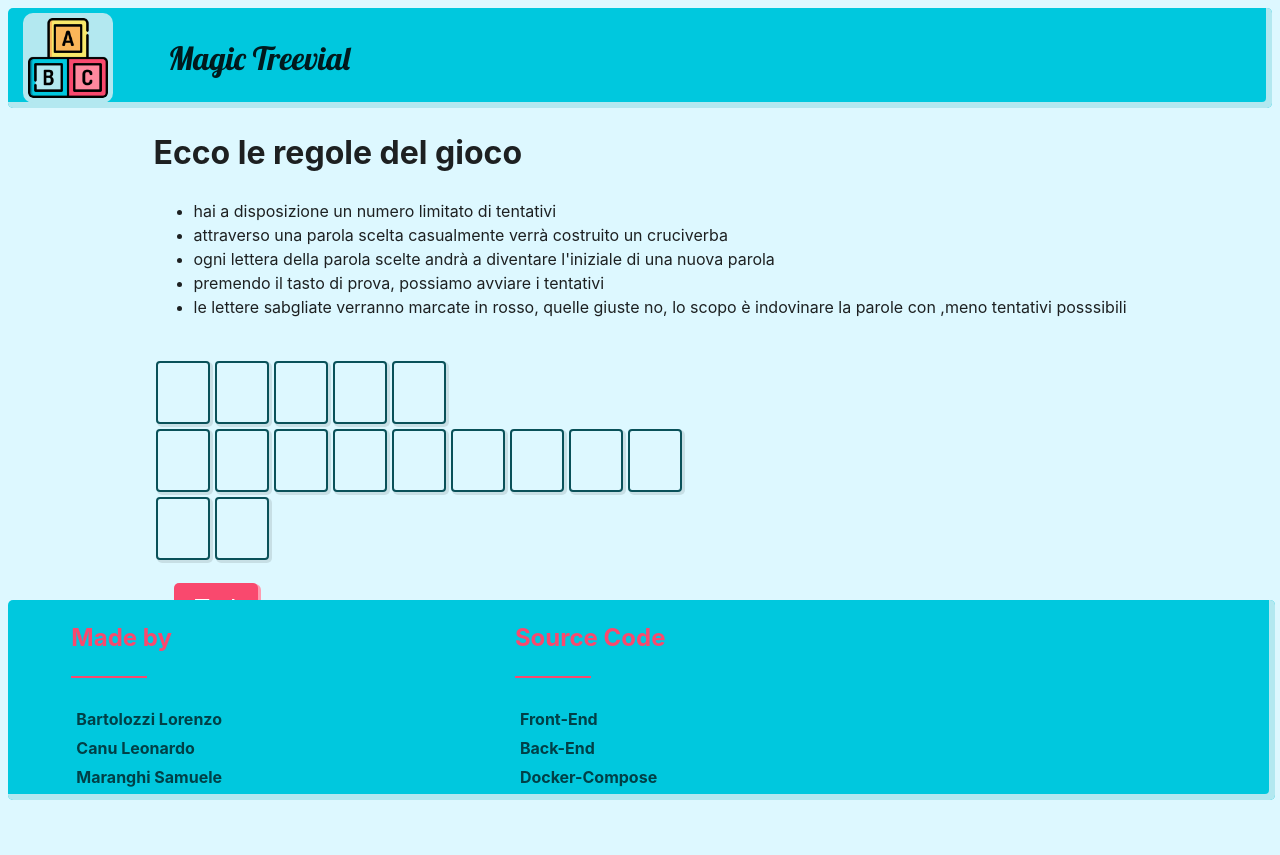
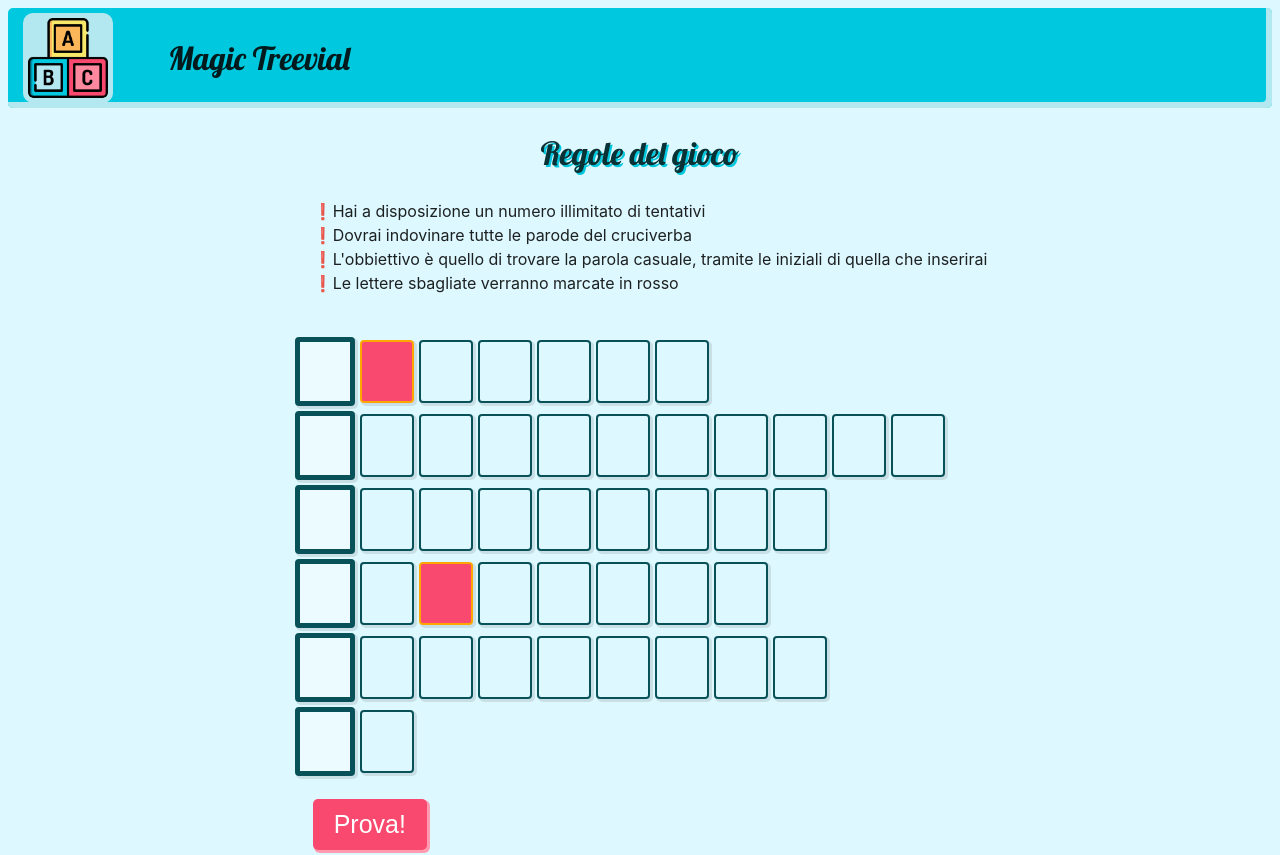
Before and after one commit to Canu-leonardo-principal/MagicTreevial, a React (Vite) app: page / in a window 1280 px wide. Shown: the top 855 px of the page. Built offline with nearby package versions, Linux system fonts and the light colour scheme.

Commit message:
some graphic modfy

```diff
--- a/src/App.jsx
+++ b/src/App.jsx
@@ -19,11 +19,14 @@ function App() {
       })
       .catch(console.error);
   }
+
+  const response_exaple = [7,11,9,8,9,2];
+
   return (
     <>
       <div className='Div-Page'>
         <HeaderBar />
-        <AllWord all={'5-9-2'} wrongs={''}/>
+        <AllWord all={response_exaple} wrongs={'1-302'}/>
         <FooterBar />
       </div>
     </>
--- a/src/Components/Component.css
+++ b/src/Components/Component.css
@@ -20,6 +20,11 @@
     margin: 2.5px;
     align-content: center;
     font-family: 'Lobster', cursive;
+}
+.InputTextdefault:nth-child(1){
+    border: 5px solid #095159;
+    background-color: rgba(255, 255, 255, 0.398);
+    color: #095159 !important;
 }
 .InputTextWrong{
     padding: 10px;
@@ -51,8 +56,18 @@
 .allWord-Div{
     display: inline-block;
     text-align: left !important;
-    margin-bottom: 200px;
+    margin-bottom: 30px;
 }
+.allWord-Div li{
+    list-style-type: '❗';
+}
+.allWord-Div h1{
+    font-family: 'Lobster', cursive;
+    text-align: center;
+    color: #083236;
+    text-shadow: 2px 2px #00c8de;
+}
+
 /*==NAVBAR========================================================================================================*/
 .NavBar-Div{
     height: 100px;
@@ -77,7 +92,6 @@
 /*==FOOTER========================================================================================================*/
 .Footer-Div{
     height: 200px;
-    position: fixed;
     position: -webkit-sticky;
     bottom: 0px;
     background-color: #00c8de;
--- a/src/Components/Texbox.jsx
+++ b/src/Components/Texbox.jsx
@@ -16,14 +16,14 @@ function Word({ Nletters, onInputChange, wrongInputs, id }) {
         setInputValues(newInputValues);
         onInputChange(newInputValues);  //ritorna al component AllWord le lettere mano a mano che vengono aggiunte
 
-        if (event.target.value) {  inputsRef.current[index + 1]?.focus();  }
+        if (event.target.value) { inputsRef.current[index + 1]?.focus(); }
     };
 
     //qui gestisco, invece, gli eventi di quando premo gli altri tasti sulla tastiera
     const handlerOnKeyDown = (index, event) => {
         if (event.key === 'Backspace' && !event.target.value) { inputsRef.current[index - 1]?.focus(); }
-        else if (event.key === 'ArrowRight')                  { inputsRef.current[index + 1]?.focus(); }
-        else if (event.key === 'ArrowLeft')                   { inputsRef.current[index - 1]?.focus(); }
+        else if (event.key === 'ArrowRight') { inputsRef.current[index + 1]?.focus(); }
+        else if (event.key === 'ArrowLeft') { inputsRef.current[index - 1]?.focus(); }
     };
 
     return (
@@ -47,14 +47,14 @@ function Word({ Nletters, onInputChange, wrongInputs, id }) {
     );
 }
 //=============================================================================================================================================
-function Control_Button({ inputValues}) {
+function Control_Button({ inputValues }) {
     const sendTry = () => {
         console.log(inputValues);
     };
 
     return (
         <div className="Control_Button">
-            <button onClick={sendTry}>Try!</button>
+            <button onClick={sendTry}>Prova!</button>
         </div>
     );
 }
@@ -62,7 +62,7 @@ function Control_Button({ inputValues}) {
 function AllWord({ all, wrongs }) {
     const [inputValues, setInputValues] = useState([]);
 
-    const numbers = all.split('-');
+    //const numbers = all.split('-');
     const wrongValues = wrongs.split('-');
 
     const handleInputChange = (index, value) => {
@@ -76,19 +76,18 @@ function AllWord({ all, wrongs }) {
     return (<>
         <center>
             <div className="allWord-Div">
-            <h1> Ecco le regole del gioco </h1>
+                <h1> Regole del gioco </h1>
                 <ul>
-            <li> hai a disposizione un numero limitato di tentativi </li>
-            <li> attraverso una parola scelta casualmente verrà costruito un cruciverba </li>
-            <li> ogni lettera della parola scelte andrà a diventare l'iniziale di una nuova parola </li>
-            <li> premendo il tasto di prova, possiamo avviare i tentativi </li>
-            <li> le lettere sabgliate verranno marcate in rosso, quelle giuste no, lo scopo è indovinare la parole con ,meno tentativi posssibili </li>
+                    <li> Hai a disposizione un numero illimitato di tentativi </li>
+                    <li> Dovrai indovinare tutte le parode del cruciverba </li>
+                    <li> L'obbiettivo è quello di trovare la parola casuale, tramite le iniziali di quella che inserirai </li>
+                    <li> Le lettere sbagliate verranno marcate in rosso </li>
                 </ul><br />
 
-            {Array.from({ length: numbers.length }, (_, i) => (
-                <Word key={i * 100} id={i * 100} Nletters={numbers[i]}
+                {Array.from({ length: all.length }, (_, i) => (
+                    <Word key={i * 100} id={i * 100} Nletters={all[i]}
                         onInputChange={(value) => handleInputChange(i, value)}
-                    wrongInputs = {wrongValues}
+                        wrongInputs={wrongValues}
                     />
                 ))}
                 <Control_Button words={all} inputValues={inputValues} />
```
Lines whose indentation alone changed are shown as unchanged.
